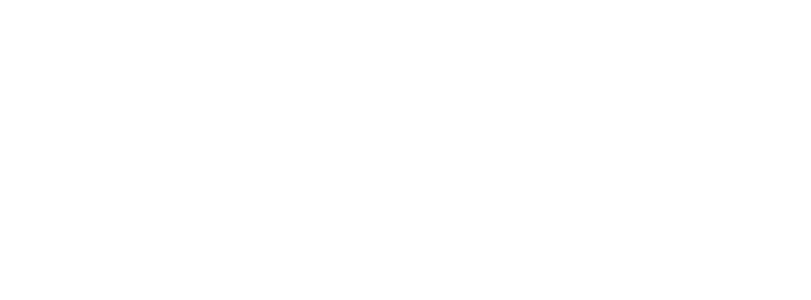
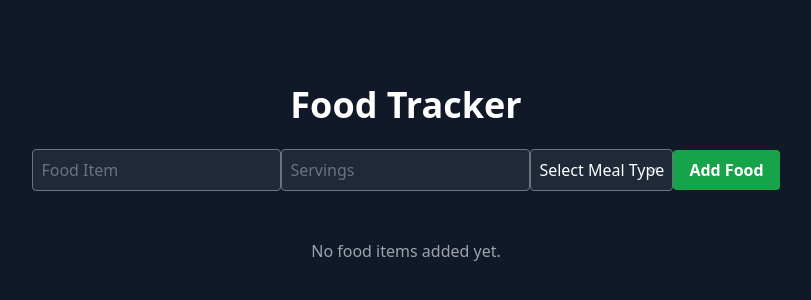
Before and after one commit to arnavvtiwari/workout-tracker, a React (Vite) app: page /food in a window 1280 px wide. Before the commit this address had no page. Shown: the part 226-526 px from the top of the page, without its empty margins (234-1045 px from the left). Built offline with nearby package versions, Linux system fonts and the light colour scheme.

Commit message:
greetings added

```diff
--- a/src/App.jsx
+++ b/src/App.jsx
@@ -4,6 +4,7 @@ import viteLogo from '/vite.svg'
 import './App.css'
 import Home from './components/home/Home'
 import Workout from './components/workout/Workout'
+import Food from './components/food/Food'
 import { BrowserRouter as Router, Route, Routes } from 'react-router-dom'
 
 function App() {
@@ -14,6 +15,7 @@ function App() {
       <Routes>
             <Route path="/" element={<Home />} />
             <Route path="/workout" element={<Workout />} />
+            <Route path="/food" element={<Food />} />
         </Routes>
     </>
   )
--- /dev/null
+++ b/src/components/food/Food.jsx
@@ -0,0 +1,108 @@
+import React, { useState } from 'react';
+
+const Food = () => {
+    const [foodItems, setFoodItems] = useState([]);
+    const [newFood, setNewFood] = useState({
+        name: '',
+        servings: '',
+        mealType: ''
+    });
+
+    // Handle input change
+    const handleChange = (e) => {
+        const { name, value } = e.target;
+        setNewFood(prevFood => ({
+            ...prevFood,
+            [name]: value
+        }));
+    };
+
+    // Handle adding food to the list
+    const addFood = () => {
+        if (newFood.name && newFood.servings && newFood.mealType) {
+            setFoodItems(prevItems => [...prevItems, newFood]);
+            // Reset the input fields after adding the item
+            setNewFood({ name: '', servings: '', mealType: '' });
+        } else {
+            alert('Please fill out all fields before adding.');
+        }
+    };
+
+    // Group food items by meal type (Breakfast, Lunch, Dinner, etc.)
+    const groupedFoodItems = foodItems.reduce((groups, food) => {
+        const meal = food.mealType;
+        if (!groups[meal]) {
+            groups[meal] = [];
+        }
+        groups[meal].push(food);
+        return groups;
+    }, {});
+
+    return (
+        <div className="min-h-screen bg-gray-900 text-white flex flex-col items-center justify-center text-center">
+            <header className="text-4xl font-bold mb-6 transform transition duration-500 hover:scale-105 animate__animated animate__fadeInDown">
+                Food Tracker
+            </header>
+
+            {/* Input Form */}
+            <div className="mb-8">
+                <input
+                    type="text"
+                    name="name"
+                    value={newFood.name}
+                    onChange={handleChange}
+                    placeholder="Food Item"
+                    className="mb-4 p-2 rounded bg-gray-800 text-white"
+                />
+                <input
+                    type="number"
+                    name="servings"
+                    value={newFood.servings}
+                    onChange={handleChange}
+                    placeholder="Servings"
+                    className="mb-4 p-2 rounded bg-gray-800 text-white"
+                />
+                <select
+                    name="mealType"
+                    value={newFood.mealType}
+                    onChange={handleChange}
+                    className="mb-4 p-2 rounded bg-gray-800 text-white"
+                >
+                    <option value="" disabled>Select Meal Type</option>
+                    <option value="Breakfast">Breakfast</option>
+                    <option value="Lunch">Lunch</option>
+                    <option value="Dinner">Dinner</option>
+                    <option value="Snack">Snack</option>
+                </select>
+                <button
+                    onClick={addFood}
+                    className="bg-green-600 hover:bg-green-500 text-white font-semibold py-2 px-4 rounded transition duration-200 transform active:scale-95"
+                >
+                    Add Food
+                </button>
+            </div>
+
+            {/* Grouped Food Items */}
+            <div className="w-full max-w-lg">
+                {Object.keys(groupedFoodItems).length > 0 ? (
+                    Object.keys(groupedFoodItems).map(mealType => (
+                        <div key={mealType} className="mb-6">
+                            <h2 className="text-2xl font-semibold mb-2">{mealType}</h2>
+                            <ul className="bg-gray-800 rounded p-4">
+                                {groupedFoodItems[mealType].map((food, index) => (
+                                    <li key={index} className="mb-2 flex justify-between">
+                                        <span>{food.name} ({food.servings} servings)</span>
+                                    </li>
+                                ))}
+                            </ul>
+                        </div>
+                    ))
+                ) : (
+                    <p className="text-gray-400">No food items added yet.</p>
+                )}
+            </div>
+        </div>
+    );
+};
+
+export default Food;
```
